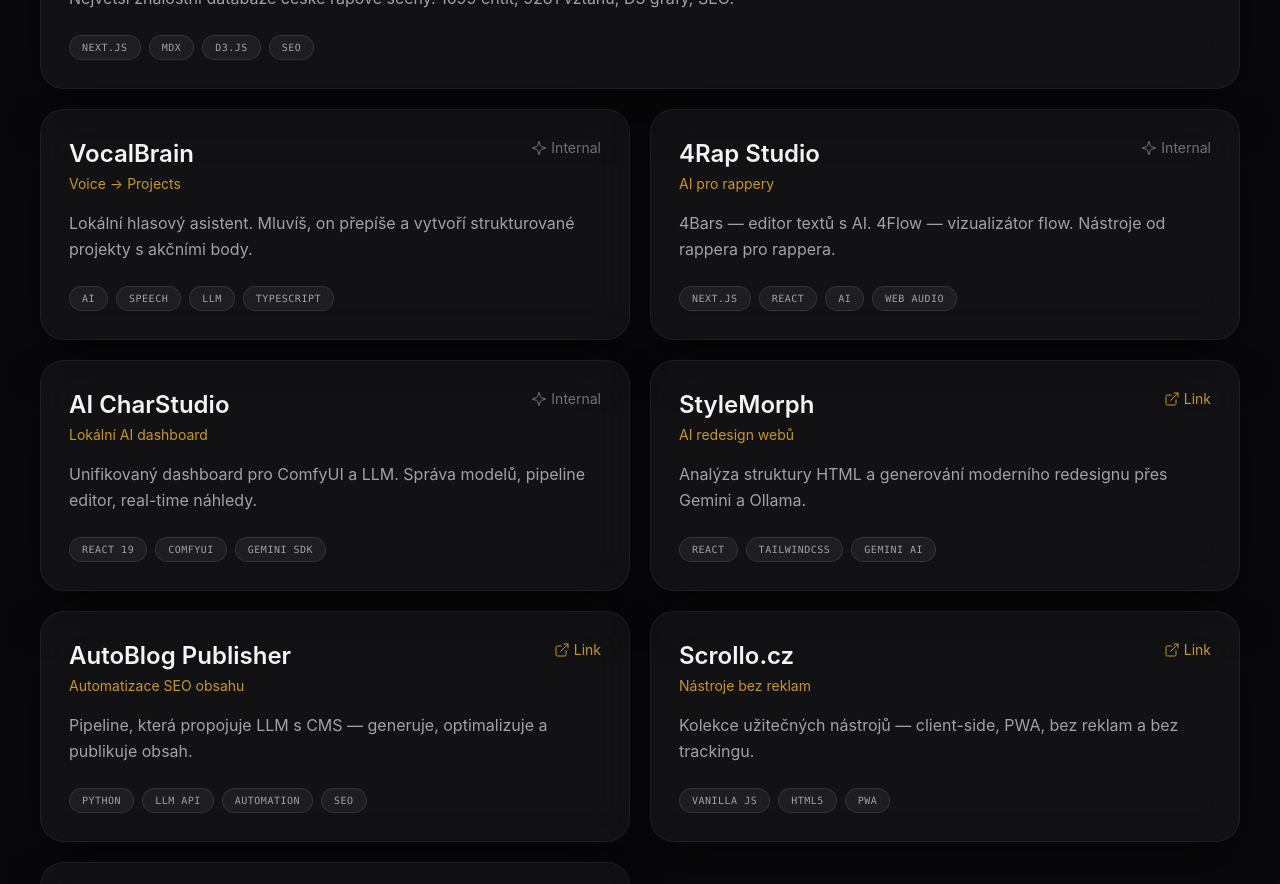
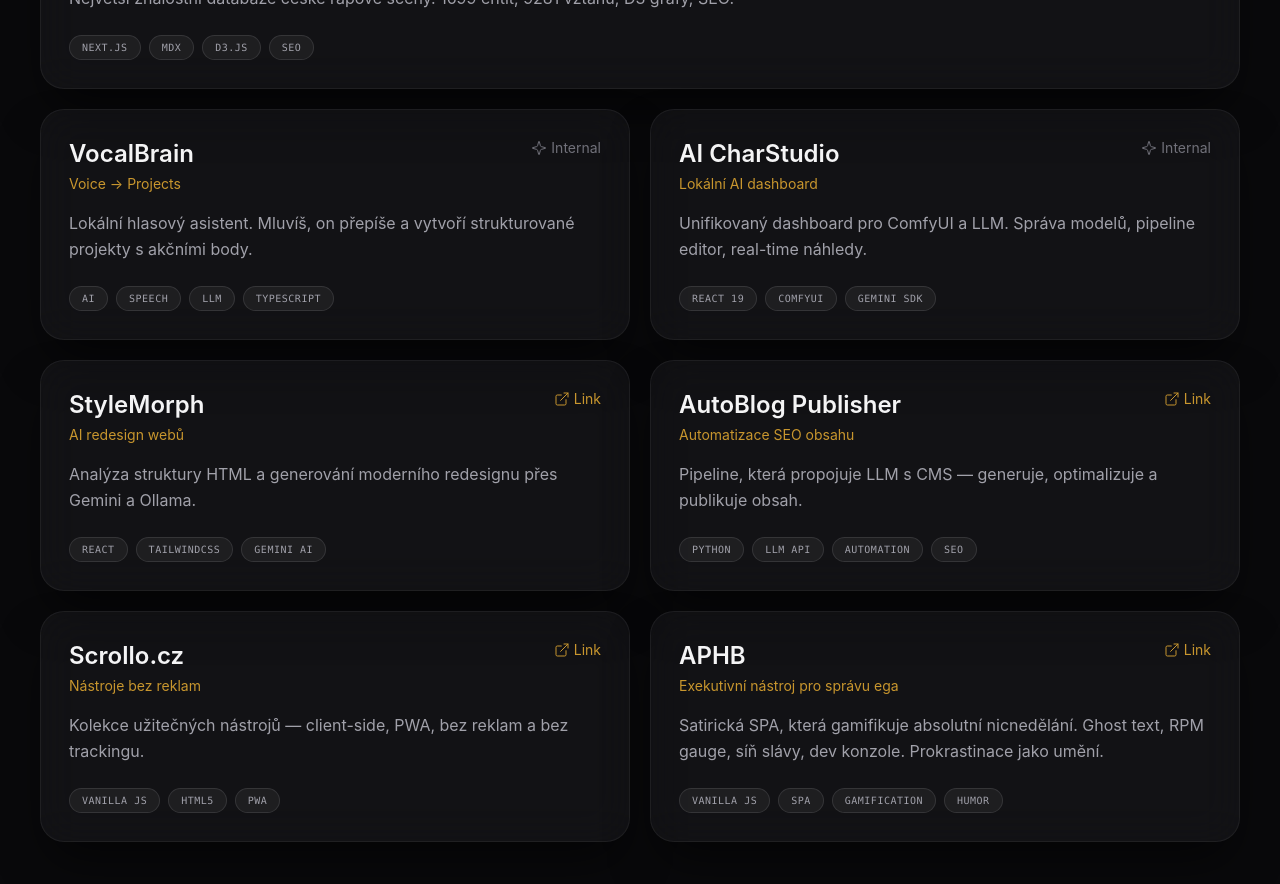
Before and after one commit to Peter-Pix/petrpiskacek.cz, a Next.js app: page / in a window 1280 px wide. Shown: the part 4760-5644 px from the top of the page. Built offline with nearby package versions, Linux system fonts and the light colour scheme.

Commit message:
fix: remove 4Rap Studio from Projects

```diff
--- a/src/components/Projects.tsx
+++ b/src/components/Projects.tsx
@@ -23,13 +23,6 @@
     tagline: "Voice → Projects",
     description: "Lokální hlasový asistent. Mluvíš, on přepíše a vytvoří strukturované projekty s akčními body.",
     tags: ["AI", "Speech", "LLM", "TypeScript"],
-    href: null,
-  },
-  {
-    name: "4Rap Studio",
-    tagline: "AI pro rappery",
-    description: "4Bars — editor textů s AI. 4Flow — vizualizátor flow. Nástroje od rappera pro rappera.",
-    tags: ["Next.js", "React", "AI", "Web Audio"],
     href: null,
   },
   {
```
